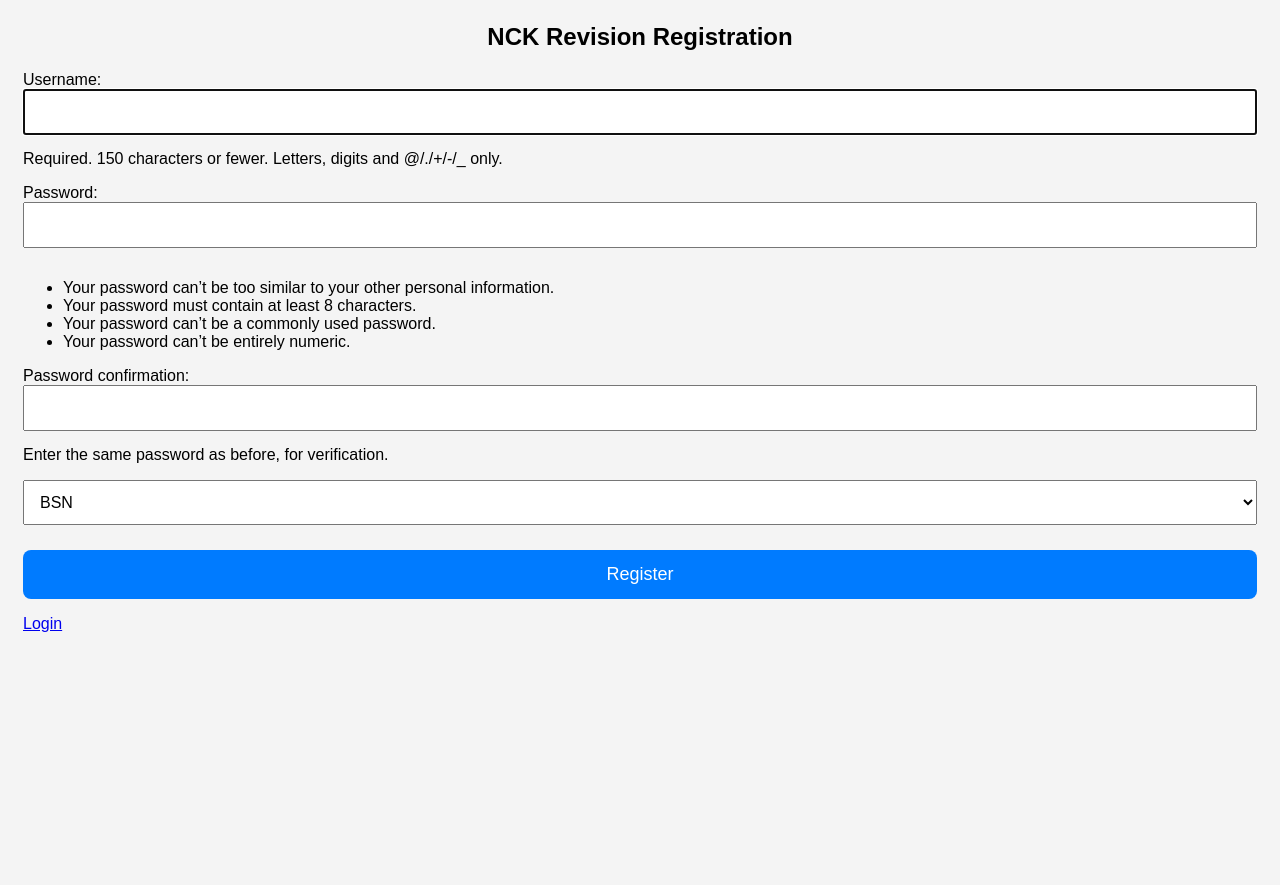
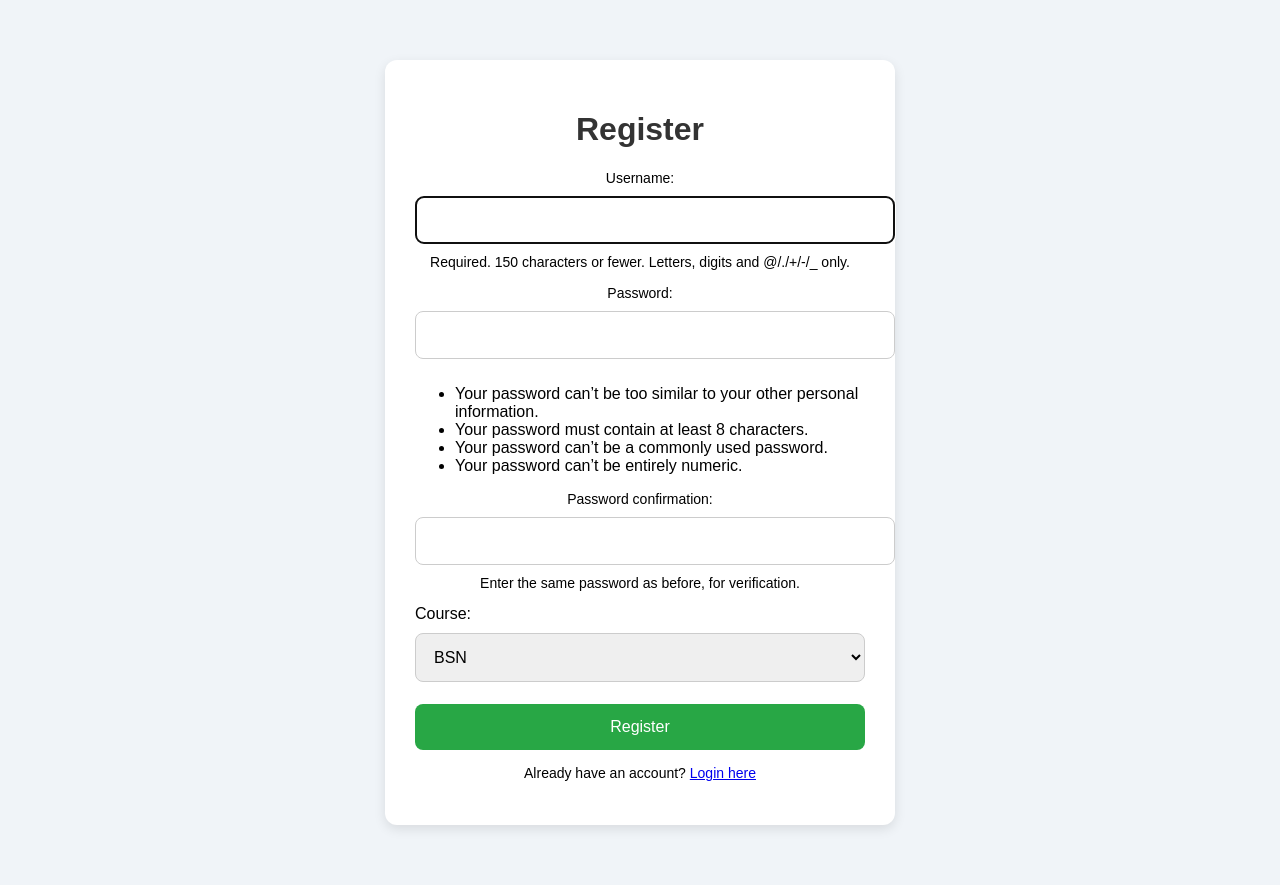
Before and after one commit to devbilly789-dotcom/nursing-portal, a Django app: page / in a window 1280 px wide. Before the commit the page ends 632 px from the top, so only its background shows below. Run offline with Django 5.2, Linux system fonts and the light colour scheme.

Commit message:
Update register.html

```diff
--- a/templates/register.html
+++ b/templates/register.html
@@ -1,18 +1,71 @@
 {% load static %}
-<link rel="stylesheet" href="{% static 'style.css' %}">
-
-<h2>NCK Revision Registration</h2>
-
-<form method="POST">
+<!DOCTYPE html>
+<html lang="en">
+<head>
+    <meta charset="UTF-8">
+    <title>Register</title>
+    <style>
+        body {
+            font-family: Arial, sans-serif;
+            background-color: #f0f4f8;
+            margin: 0;
+            padding: 0;
+        }
+        .container {
+            max-width: 450px;
+            margin: 60px auto;
+            background-color: #fff;
+            padding: 30px;
+            border-radius: 12px;
+            box-shadow: 0 4px 12px rgba(0,0,0,0.1);
+        }
+        h1 {
+            text-align: center;
+            color: #333;
+        }
+        form input, form select {
+            width: 100%;
+            padding: 14px;
+            margin: 10px 0;
+            font-size: 16px;
+            border-radius: 8px;
+            border: 1px solid #ccc;
+        }
+        form button {
+            width: 100%;
+            padding: 14px;
+            margin-top: 12px;
+            background-color: #28a745;
+            color: white;
+            border: none;
+            border-radius: 8px;
+            font-size: 16px;
+            cursor: pointer;
+        }
+        form button:hover {
+            background-color: #1e7e34;
+        }
+        p {
+            text-align: center;
+            font-size: 14px;
+            margin-top: 15px;
+        }
+    </style>
+</head>
+<body>
+    <div class="container">
+        <h1>Register</h1>
+        <form method="post">
             {% csrf_token %}
             {{ form.as_p }}
-
+            <label for="course">Course:</label>
             <select name="course" required>
                 <option value="BSN">BSN</option>
                 <option value="KRCHN">KRCHN</option>
             </select>
-
             <button type="submit">Register</button>
         </form>
-
-<a href="/login/">Login</a>
+        <p>Already have an account? <a href="{% url 'login' %}">Login here</a></p>
+    </div>
+</body>
+</html>
```
Lines whose indentation alone changed are shown as unchanged.
